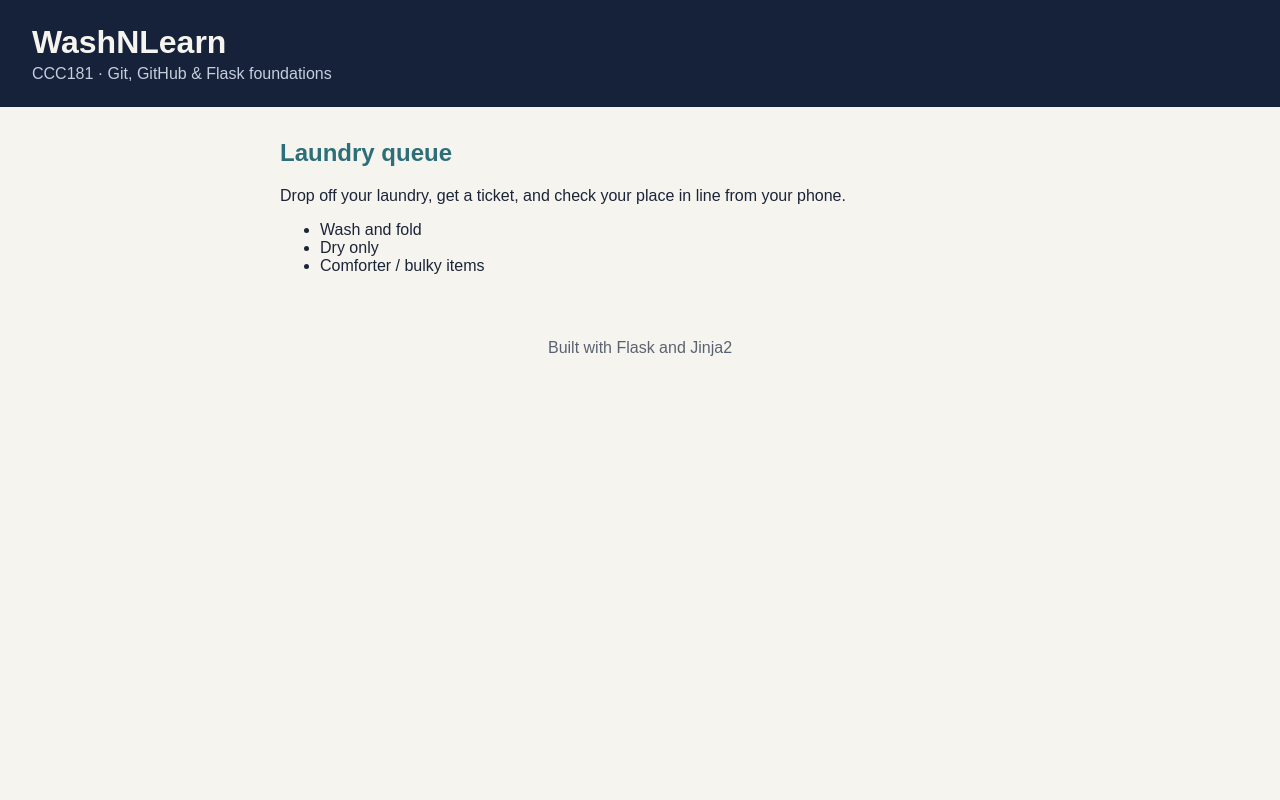
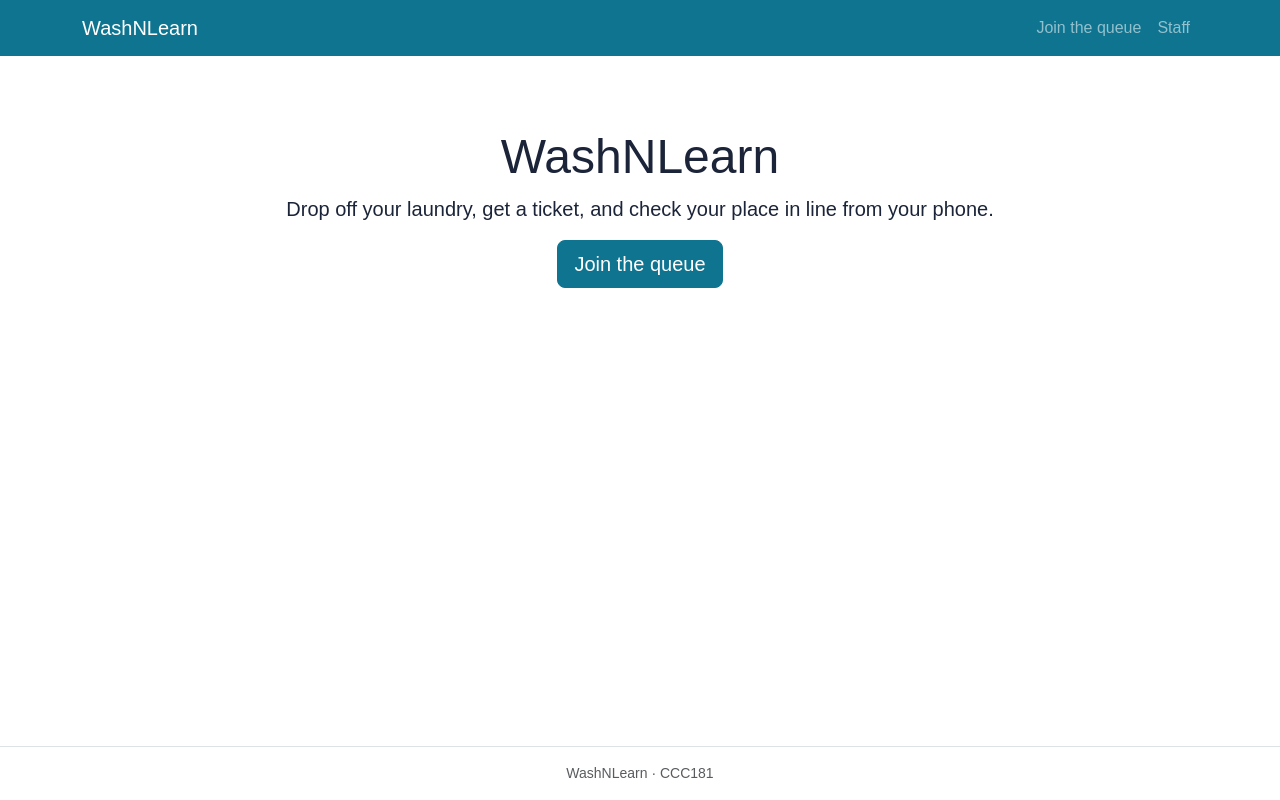
Before and after one commit to cmformeonly/ccc181QueueApp, a Flask app: page / in a window 1280 px wide. Run offline with Flask 3, Linux system fonts and the light colour scheme.

Commit message:
Add Bootstrap layout and navigation (#1)

```diff
--- a/app.py
+++ b/app.py
@@ -4,9 +4,10 @@
     flask --app app run --debug
 then open http://127.0.0.1:5000
 """
-from flask import Flask, render_template
+from flask import Flask, abort, flash, redirect, render_template, request, url_for
 
 app = Flask(__name__)
+app.secret_key = "dev-only-change-me"
 
 APP_NAME = "WashNLearn"
 
@@ -33,6 +34,17 @@
     return render_template("index.html", services=SERVICES)
 
 
+@app.route("/join")
+def join_form():
+    return render_template("join.html")
+
+
+@app.route("/staff")
+def staff_dashboard():
+    return "Staff dashboard coming soon"
+
+
+
 @app.route("/queue/<int:ticket_id>")
 def ticket(ticket_id):
     # <int:ticket_id> only matches numbers, so /queue/abc returns 404.
--- a/static/css/style.css
+++ b/static/css/style.css
@@ -1,10 +1,20 @@
 /* Colors borrowed from the Week 2 slide deck */
 :root {
-  --navy: #16223A;
-  --paper: #F6F4EE;
-  --card: #FFFDF8;
-  --teal: #2D6F78;
-  --orange: #B4501E;
+  --bs-primary: #0e7490;
+  --bs-primary-rgb: 14, 116, 144;
+  --bs-link-color: #0e7490;
+  --bs-link-hover-color: #155e75;
+}
+
+.btn-primary {
+  --bs-btn-bg: #0e7490;
+  --bs-btn-border-color: #0e7490;
+  --bs-btn-hover-bg: #155e75;
+  --bs-btn-hover-border-color: #155e75;
+  --bs-btn-active-bg: #164e63;
+  --bs-btn-active-border-color: #164e63;
+  --bs-btn-disabled-bg: #0e7490;
+  --bs-btn-disabled-border-color: #0e7490;
 }
 
 body {
--- a/templates/base.html
+++ b/templates/base.html
@@ -3,21 +3,58 @@
 <head>
   <meta charset="utf-8">
   <meta name="viewport" content="width=device-width, initial-scale=1">
-  <title>{% block title %}WashNLearn{% endblock %}</title>
-  {# Link static files with url_for instead of hard-coding paths #}
+  <title>{% block title %}{{ app_name }}{% endblock %}</title>
+  <link rel="stylesheet"
+        href="https://cdn.jsdelivr.net/npm/bootstrap@5.3.3/dist/css/bootstrap.min.css">
   <link rel="stylesheet" href="{{ url_for('static', filename='css/style.css') }}">
 </head>
-<body>
-  <header>
-    <h1><a href="{{ url_for('index') }}">WashNLearn</a></h1>
-    <p class="tagline">CCC181 · Git, GitHub &amp; Flask foundations</p>
-  </header>
+<body class="d-flex flex-column min-vh-100">
+  <a class="visually-hidden-focusable" href="#main">Skip to main content</a>
 
-  <main>
+  <nav class="navbar navbar-expand-md bg-primary" data-bs-theme="dark">
+    <div class="container">
+      <a class="navbar-brand" href="{{ url_for('index') }}">{{ app_name }}</a>
+      <button class="navbar-toggler" type="button" data-bs-toggle="collapse"
+              data-bs-target="#mainNav" aria-controls="mainNav"
+              aria-expanded="false" aria-label="Toggle navigation">
+        <span class="navbar-toggler-icon"></span>
+      </button>
+      <div class="collapse navbar-collapse" id="mainNav">
+        <ul class="navbar-nav ms-auto">
+          <li class="nav-item">
+            <a class="nav-link {% if request.endpoint == 'join_form' %}active{% endif %}"
+               {% if request.endpoint == 'join_form' %}aria-current="page"{% endif %}
+               href="{{ url_for('join_form') }}">Join the queue</a>
+          </li>
+          <li class="nav-item">
+            <a class="nav-link {% if request.endpoint == 'staff_dashboard' %}active{% endif %}"
+               {% if request.endpoint == 'staff_dashboard' %}aria-current="page"{% endif %}
+               href="{{ url_for('staff_dashboard') }}">Staff</a>
+          </li>
+        </ul>
+      </div>
+    </div>
+  </nav>
+
+  <main id="main" class="container my-4 flex-grow-1">
+    {% with messages = get_flashed_messages(with_categories=true) %}
+      {% for category, message in messages %}
+        <div class="alert alert-{{ category }} alert-dismissible fade show" role="alert">
+          {{ message }}
+          <button type="button" class="btn-close" data-bs-dismiss="alert" aria-label="Close"></button>
+        </div>
+      {% endfor %}
+    {% endwith %}
+
     {% block content %}{% endblock %}
   </main>
 
-  <footer>Built with Flask and Jinja2</footer>
+  <footer class="border-top py-3 text-center text-body-secondary small">
+    {{ app_name }} · CCC181
+  </footer>
+
+  <script src="https://cdn.jsdelivr.net/npm/bootstrap@5.3.3/dist/js/bootstrap.bundle.min.js"></script>
   <script src="{{ url_for('static', filename='js/main.js') }}"></script>
+  {% block scripts %}{% endblock %}
 </body>
 </html>
--- a/templates/index.html
+++ b/templates/index.html
@@ -1,11 +1,8 @@
 {% extends "base.html" %}
-
 {% block content %}
-  <h2 class="h5">Laundry queue</h2>
-<p>Drop off your laundry, get a ticket, and check your place in line from your phone.</p>
-<ul>
-  {% for s in services %}
-  <li>{{ s.name }}</li>
-  {% endfor %}
-</ul>
+<div class="py-5 text-center">
+  <h1 class="display-5">{{ app_name }}</h1>
+  <p class="lead">Drop off your laundry, get a ticket, and check your place in line from your phone.</p>
+  <a class="btn btn-primary btn-lg" href="{{ url_for('join_form') }}">Join the queue</a>
+</div>
 {% endblock %}
```
